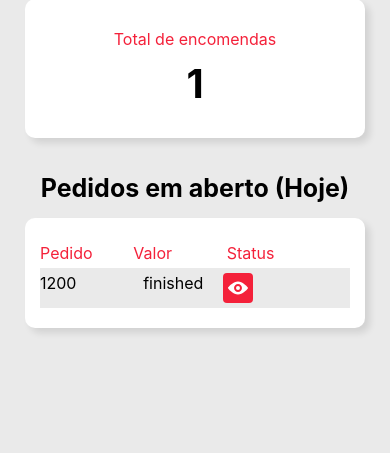
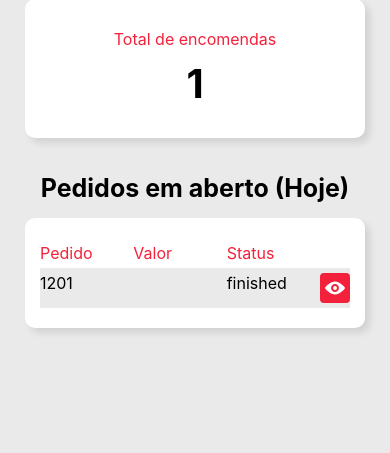
Before and after one commit to brunocriacoes/kaisosushi, a PHP site: page /admin/painel in a window 390 px wide. Shown: the part 622-1075 px from the top of the page. Run offline with PHP 8.4, Linux system fonts and the light colour scheme; the visitor is signed in with stand-in values (Sample User, id 1); data comes from the database, SQL or seed files in the repository; tables that the repository leaves empty hold one stand-in row (values such as "Sample post"); data that the repository does not hold is empty.

Commit message:
Conserto da versão mobile da tela inicial

```diff
--- a/view/admin/painel.php
+++ b/view/admin/painel.php
@@ -21,7 +21,7 @@
         <div class="space mobye"></div>
         <h4>Intervalor de data</h4>
         <form action="javascript:void(0)">
-        <select onchange="globalThis.linkMenu( this )" name="" id="" class="bef">
+        <select onchange="globalThis.linkMenu( this )" name="selecPainel" id="" class="bef">
             <option value="http://dev.kaisosushi.con/admin/painel?filter=30">Últimos 30 dias</option>
             <option value="http://dev.kaisosushi.con/admin/painel?filter=60">Últimos 60 dias</option>
             <option value="http://dev.kaisosushi.con/admin/painel?filter=90">Últimos 90 dias</option>
@@ -55,11 +55,12 @@
                 <span>Status</span>
                 <span></span>
             </div>
-            <?php foreach( $pedidos as $pedido ) : ?>
-                    <div class="grid-custom" style="--cols: 1fr 1fr 1fr 1fr 1fr 30px">
-                        <span><?= $pedido["id"]*1200 ?></span>
+            <?php foreach( $pedidos as $pedido ) :
+            //var_dump($pedido);?>
+                    <div class="grid-custom grid-pedido" style="--cols: 1fr 1fr 1fr 1fr 1fr 30px">
+                        <span><?= $pedido["id"]+1200 ?></span>
                         <span class="mobno"><?= $pedido["client_id"] ?></span>
-                        <span><?= $pedido["date_update"] ?></span>
+                        <span><?= $pedido["total"] ?></span>
                         <span class="mobno"><?= $pedido["total"] ?></span>
                         <span><?= $pedido["status"] ?></span>
                         <a class="eye" href="<?php echo dir_template( '/admin/pedidos-visualizar/' ); ?><?= $pedido["ref"] ?>">
--- a/view/admin/style.css
+++ b/view/admin/style.css
@@ -1062,7 +1062,7 @@ textarea {
 
     /*-------------------- Pedidos ---------------------*/
     .grid-pedido {
-        --cols: 1fr 1fr 1fr 30px;
+        --cols: 1fr 1fr 1fr 30px !important;
     }
     #alerta_rem {
         left: 30px;
```
